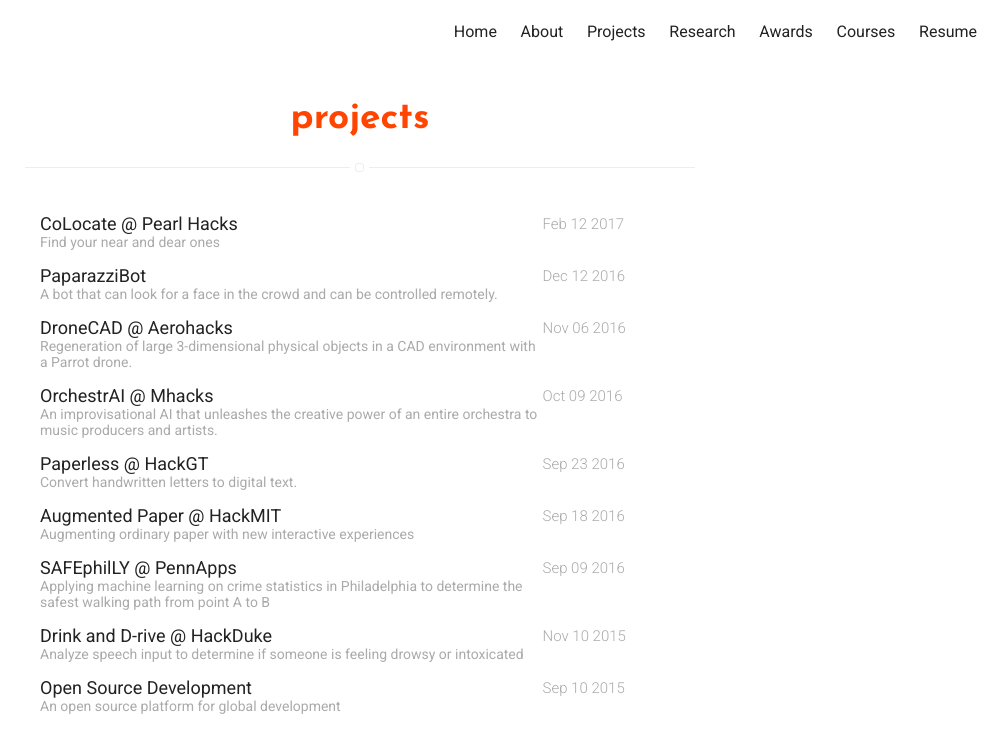
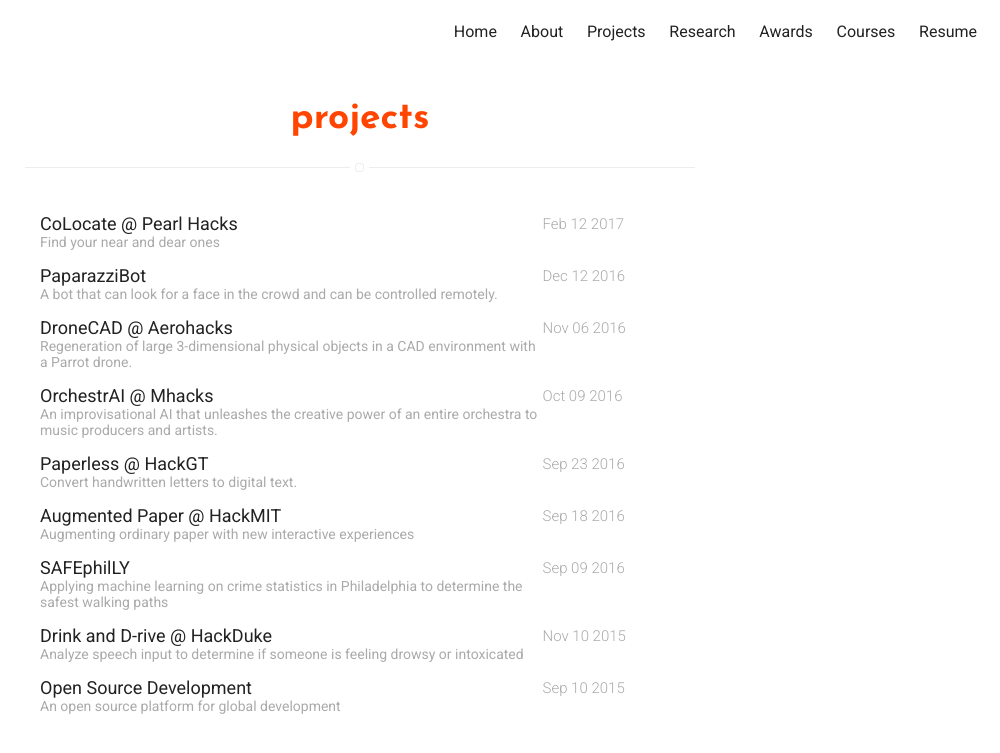
Before and after one commit to azraismail/azraismail.github.io, a Jekyll site: the page built from projects.html, in a window 1280 px wide. Shown: the top 753 px of the page, without its empty margins (280-1280 px from the left). Built offline with Jekyll 4.4.1, drawn with Linux system fonts in a browser that asks for light colours.

Commit message:
Create 2016-09-09-pennApps.markdown

```diff
--- a/_posts/2016-09-09-pennApps.markdown
+++ b/_posts/2016-09-09-pennApps.markdown
@@ -1,5 +1,5 @@
 ---
-title: "SAFEphilLY @ PennApps"
+title: "SAFEphilLY"
 layout: post
 date: 2016-09-09
 # tag: jekyll
@@ -10,7 +10,7 @@ coursework: false
 research: false
 awards: false
 hidden: true # don't count this post in blog pagination
-description: "Applying machine learning on crime statistics in Philadelphia to determine the safest walking path from point A to B"
+description: "Applying machine learning on crime statistics in Philadelphia to determine the safest walking paths"
 #jemoji: '<img class="emoji" title=":ramen:" alt=":ramen:" src="https://assets.github.com/images/icons/emoji/unicode/1f35c.png" height="20" width="20" align="absmiddle">'
 author: azra-ismail
 externalLink: false
```
